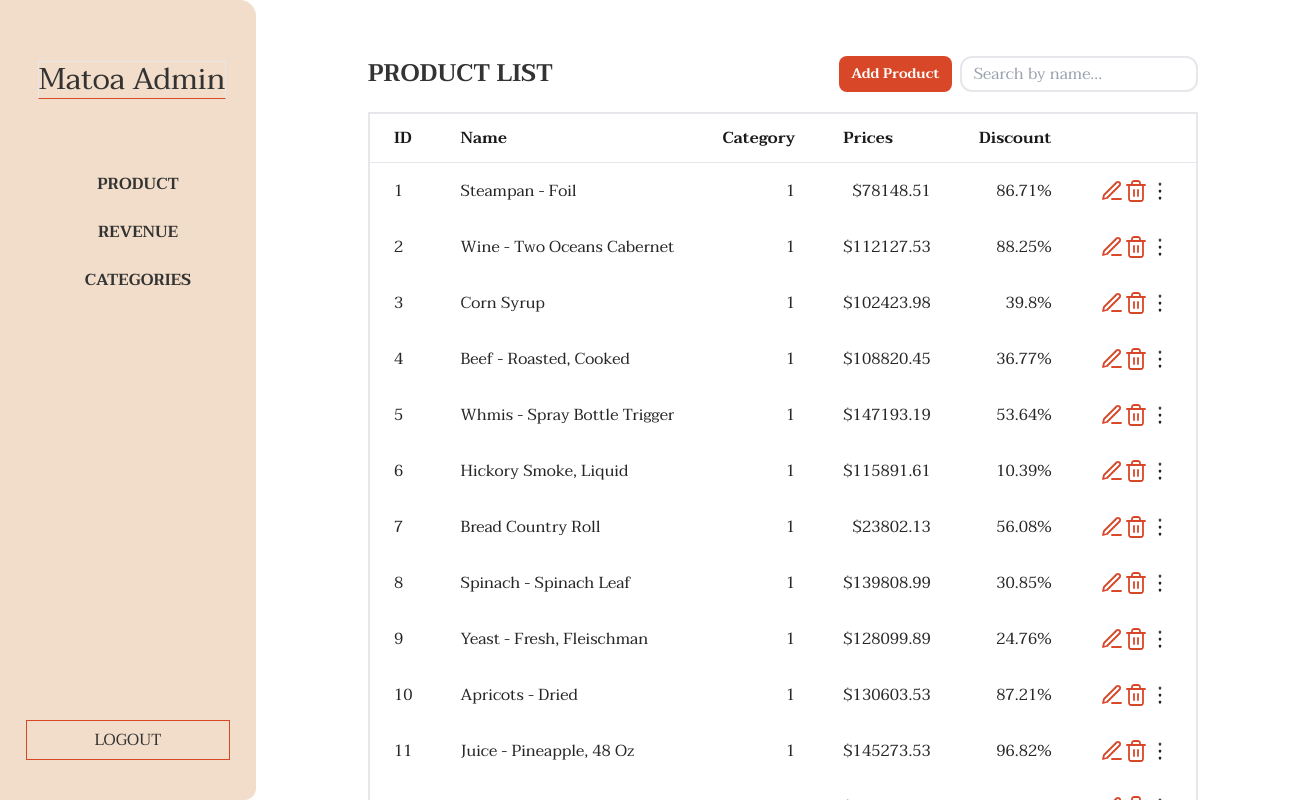
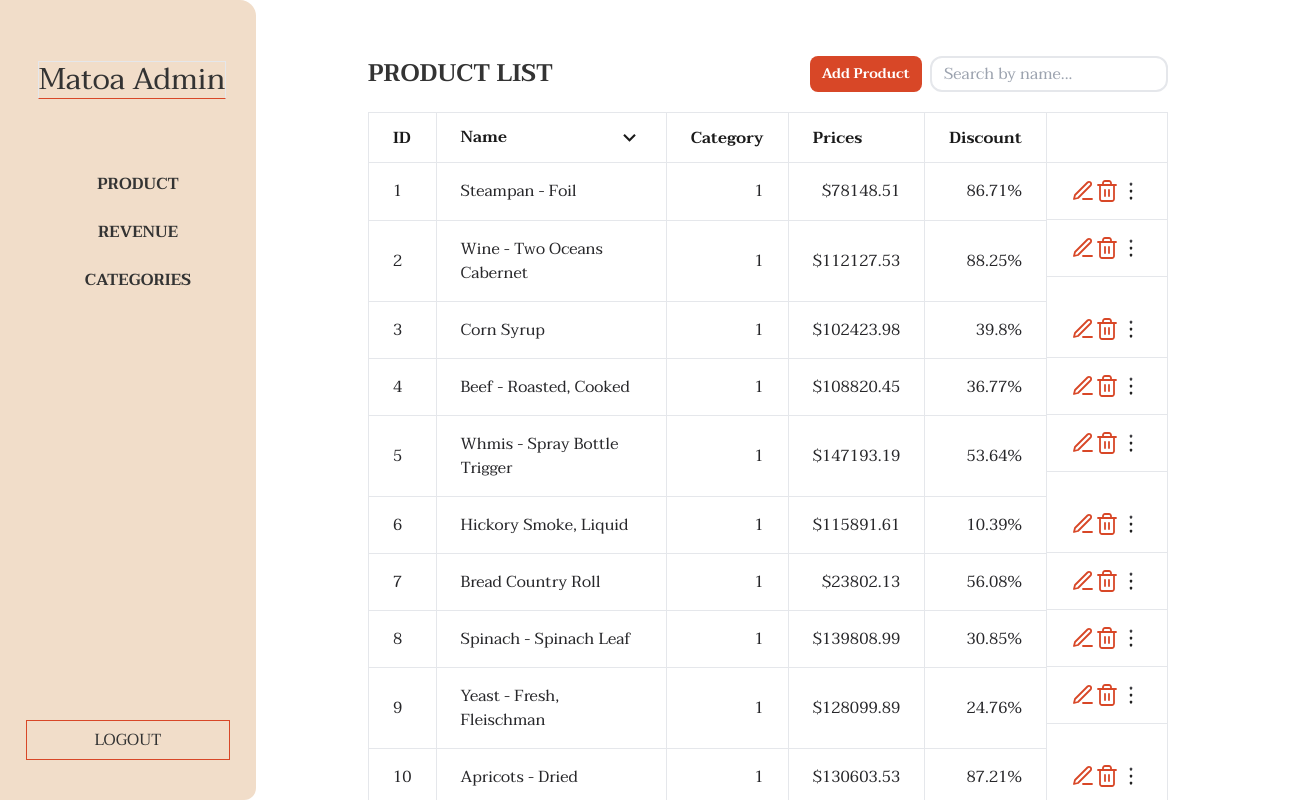
Before and after one commit to nisrinous/assignment-react, a React (Vite) app: page /product in a window 1280 px wide. Shown: the top 800 px of the page, 1310 px wide, since content can reach past the window. Built offline with nearby package versions, Linux system fonts and the light colour scheme; data requests are answered from the project's data file.

Commit message:
feat: add toggle sort table by name on ProductList table

```diff
--- a/package.json
+++ b/package.json
@@ -20,6 +20,7 @@
     "react": "^18.2.0",
     "react-dom": "^18.2.0",
     "react-hot-toast": "^2.4.1",
+    "react-icons": "^4.12.0",
     "react-redux": "^8.1.3",
     "react-router-dom": "^6.20.0",
     "universal-cookie": "^6.1.1",
--- a/src/components/ProductListTable.tsx
+++ b/src/components/ProductListTable.tsx
@@ -2,6 +2,7 @@ import { useState, useEffect } from "react";
 import ButtonRounded from "./ButtonRounded";
 import toast from "react-hot-toast";
 import MainHeader from "./MainHeader";
+import { MdKeyboardArrowDown, MdKeyboardArrowUp } from "react-icons/md";
 
 interface Product {
   id: number;
@@ -14,6 +15,7 @@ interface Product {
 export default function ProductListTable(): JSX.Element {
   const [products, setProducts] = useState<Product[]>([]);
   const [filteredProducts, setFilteredProducts] = useState<Product[]>([]);
+  const [sortOrder, setSortOrder] = useState<"asc" | "desc">("asc");
 
   const fetchProducts = async () => {
     try {
@@ -41,6 +43,29 @@ export default function ProductListTable(): JSX.Element {
     );
     setFilteredProducts(filtered);
   };
+
+  const handleSortByName = () => {
+    const sortedProducts = [...filteredProducts]; // Create a copy to avoid mutating state directly
+
+    sortedProducts.sort((currentElement, nextElement) => {
+      const current = currentElement.name.toLowerCase();
+      const next = nextElement.name.toLowerCase();
+
+      if (sortOrder === "asc") {
+        if (current < next) return -1;
+        if (current > next) return 1;
+        return 0;
+      } else {
+        if (current > next) return -1;
+        if (current < next) return 1;
+        return 0;
+      }
+    });
+
+    setFilteredProducts(sortedProducts);
+    setSortOrder(sortOrder === "asc" ? "desc" : "asc");
+  };
+
   const handleEditProduct = (productId: number) => {};
 
   const handleDeleteProduct = (productId: number) => {};
@@ -68,48 +93,61 @@ export default function ProductListTable(): JSX.Element {
         <div className="w-full">
           <div className="relative flex flex-col min-w-0 w-full rounded">
             <div className="block w-full overflow-x-auto">
-              <table className="items-center bg-transparent w-full border-collapse rounder-lg border-2">
+              <table className="items-center bg-transparent w-full border-collapse rounder-lg border">
                 <thead>
                   <tr className="text-[#1A1A1A]">
-                    <th className="px-6 bg-blueGray-50 text-blueGray-500  border border-solid border-blueGray-100 py-3 text-medium  border-l-0 border-r-0 whitespace-nowrap font-semibold text-left">
+                    <th className="px-6 bg-white text-blueGray-500  border border-solid border-blueGray-100 py-3 text-medium font-semibold text-left">
                       ID
                     </th>
-                    <th className="px-6 bg-blueGray-50 text-blueGray-500  border border-solid border-blueGray-100 py-3 text-medium  border-l-0 border-r-0 whitespace-nowrap font-semibold text-left">
+                    <th
+                      className="flex flex-row justify-between px-6 align-middle bg-white text-blueGray-500 py-3 text-medium font-semibold text-left"
+                      onClick={handleSortByName}
+                    >
                       Name
+                      {sortOrder === "asc" ? (
+                        <MdKeyboardArrowDown size={25} />
+                      ) : (
+                        <MdKeyboardArrowUp size={25} />
+                      )}
                     </th>
-                    <th className="px-6 bg-blueGray-50 text-blueGray-500  border border-solid border-blueGray-100 py-3 text-medium  border-l-0 border-r-0 whitespace-nowrap font-semibold text-left">
+                    <th className="px-6 bg-white text-blueGray-500  border border-solid border-blueGray-100 py-3 text-medium font-semibold text-left">
                       Category
                     </th>
-                    <th className="px-6 bg-blueGray-50 text-blueGray-500  border border-solid border-blueGray-100 py-3 text-medium  border-l-0 border-r-0 whitespace-nowrap font-semibold text-left">
+                    <th className="px-6 bg-white text-blueGray-500  border border-solid border-blueGray-100 py-3 text-medium font-semibold text-left">
                       Prices
                     </th>
-                    <th className="px-6 bg-blueGray-50 text-blueGray-500  border border-solid border-blueGray-100 py-3 text-medium  border-l-0 border-r-0 whitespace-nowrap font-semibold text-left">
+                    <th className="px-6 bg-white text-blueGray-500  border border-solid border-blueGray-100 py-3 text-medium font-semibold text-left">
                       Discount
                     </th>
-                    <th className="px-6 bg-blueGray-50 text-blueGray-500  border border-solid border-blueGray-100 py-3 text-medium  border-l-0 border-r-0 whitespace-nowrap font-semibold text-left"></th>
+                    <th className="px-6 bg-white text-blueGray-500 border-b-[1px] py-3 text-medium font-semibold text-left">
+                      {" "}
+                    </th>
                   </tr>
                 </thead>
 
                 <tbody>
                   {filteredProducts.map((product) => (
                     <tr className="align-left" key={product.id}>
-                      <td className="border-t-0 px-6  border-l-0 border-r-0 text-base whitespace-nowrap p-4 text-left">
+                      <td className=" px-6 text-base p-4 text-left border border-blueGray-100">
                         {product.id}
                       </td>
-                      <td className="border-t-0 px-6  border-l-0 border-r-0 text-base whitespace-nowrap p-4 text-left">
+                      <td className=" px-6 text-base p-4 text-left border border-blueGray-100">
                         {product.name}
                       </td>
-                      <td className="border-t-0 px-6 text-right  border-l-0 border-r-0 text-base whitespace-nowrap p-4">
+                      <td className=" px-6 text-right text-base p-4 border border-blueGray-100">
                         {product.category}
                       </td>
-                      <td className="border-t-0 px-6 text-right  border-l-0 border-r-0 text-base whitespace-nowrap p-4">
+                      <td className=" px-6 text-right text-base p-4 border border-blueGray-100">
                         {`$${product.price}`}
                       </td>
-                      <td className="border-t-0 px-6 text-right  border-l-0 border-r-0 text-base whitespace-nowrap p-4">
+                      <td className=" px-6 text-right text-base p-4 border border-blueGray-100">
                         {`${product.discount}%`}
                       </td>
-                      <td className="flex justify-evenly border-t-0 px-6 text-right border-l-0 border-r-0 text-base whitespace-nowrap p-4">
-                        <button onClick={() => handleEditProduct(product.id)}>
+                      <td className="flex justify-evenly px-6 text-base p-4 border-b-[1px] border-solid border-blueGray-100">
+                        <button
+                          className="border-none"
+                          onClick={() => handleEditProduct(product.id)}
+                        >
                           <svg
                             xmlns="http://www.w3.org/2000/svg"
                             width="24"
```
Also changed, not shown: 1 other file (tests, documents, lock files or other folders).
